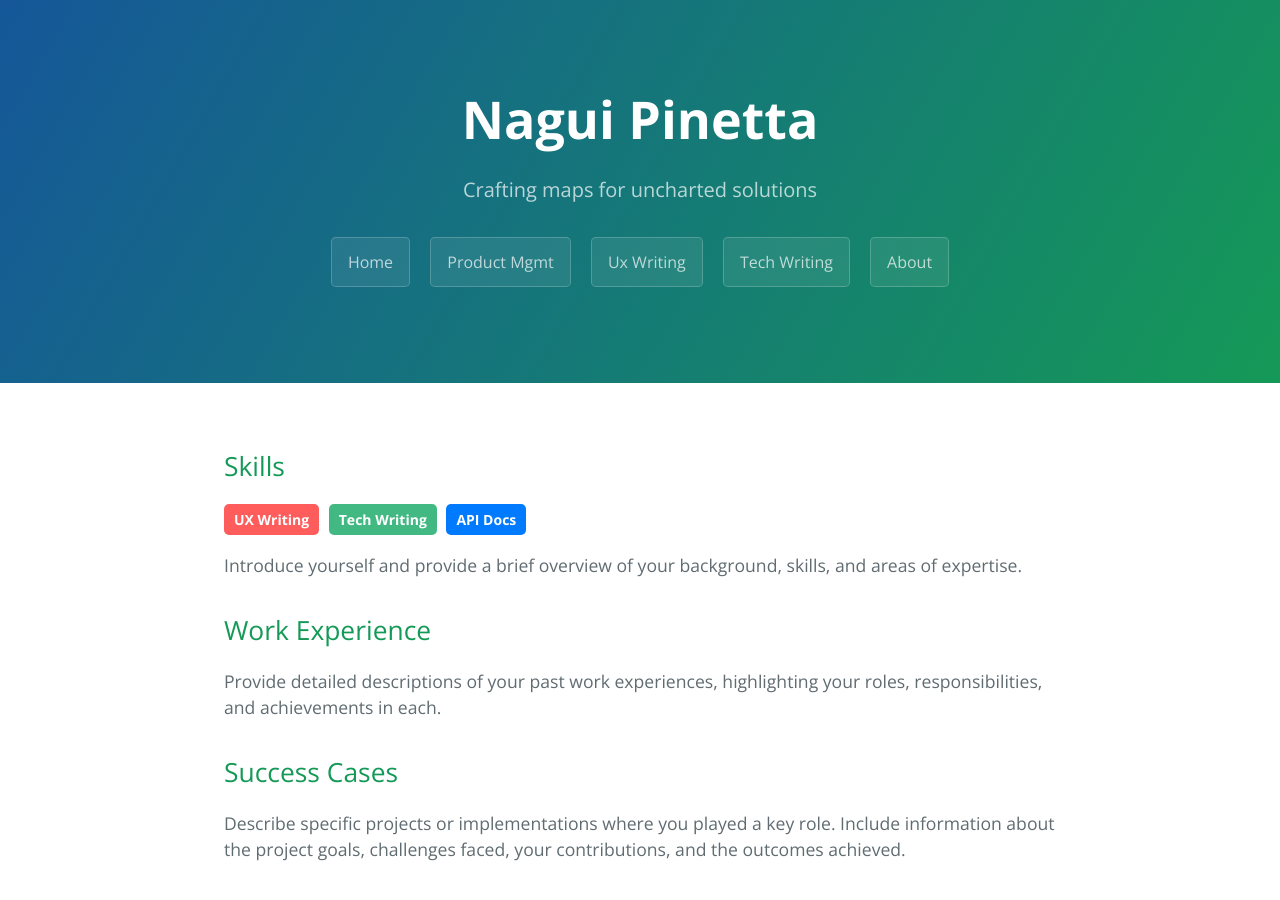
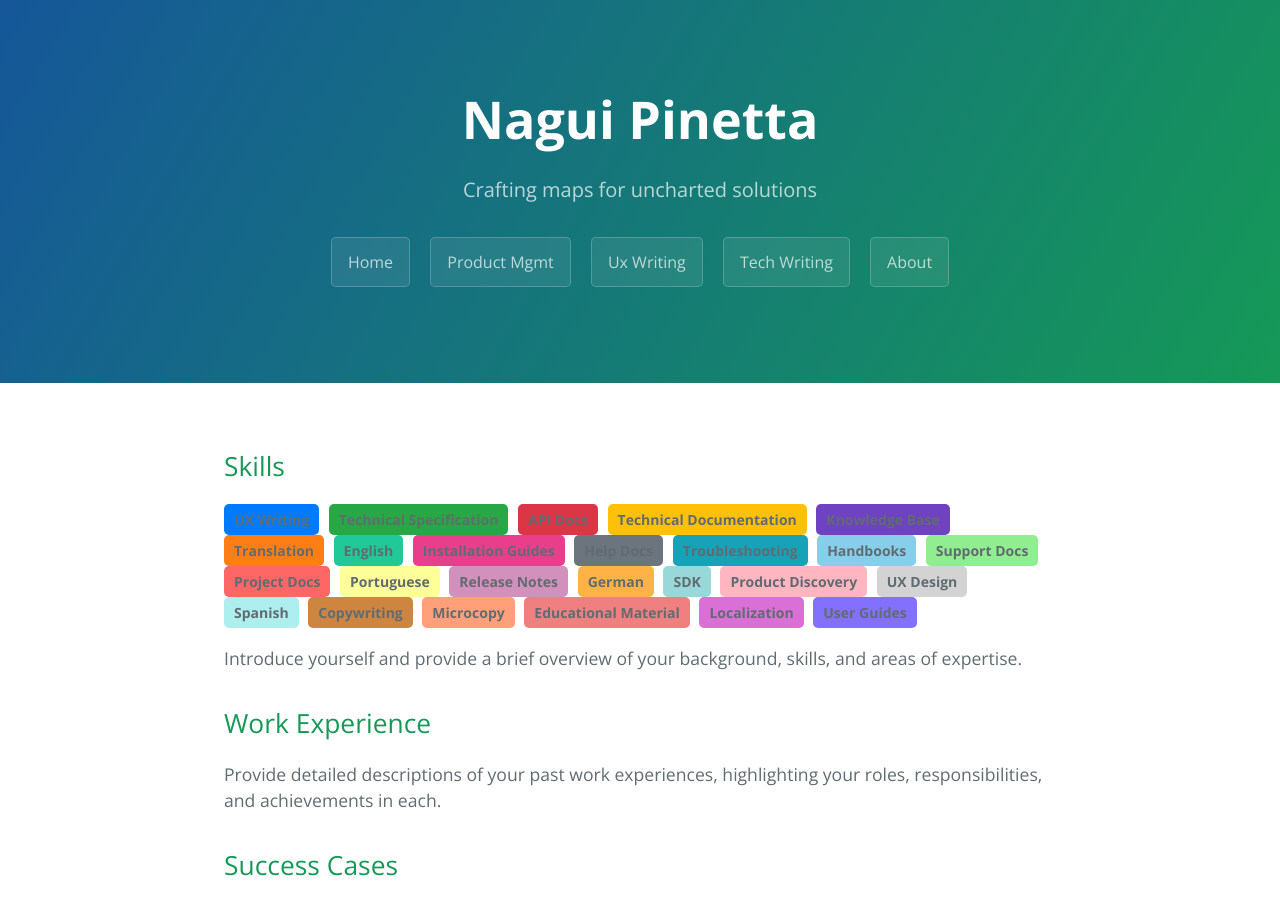
Before and after one commit to BigStepIdiomas/bigstepidiomas.github.io, a Jekyll site: the page built from index.md, in a window 1280 px wide and 900 px high. Built offline with Jekyll 4.4.1, drawn with Linux system fonts in a browser that asks for light colours.

Commit message:
commit - adding tag css and html to index.md

```diff
--- a/index.md
+++ b/index.md
@@ -31,9 +31,32 @@ layout: default
 
 ## Skills
 
-<span class="tag tag-red">UX Writing</span>
-<span class="tag tag-green">Tech Writing</span>
-<span class="tag tag-blue">API Docs</span>
+<span class="tag" style="background-color: #007bff;">UX Writing</span>
+<span class="tag" style="background-color: #28a745;">Technical Specification</span>
+<span class="tag" style="background-color: #dc3545;">API Docs</span>
+<span class="tag" style="background-color: #ffc107;">Technical Documentation</span>
+<span class="tag" style="background-color: #6f42c1;">Knowledge Base</span>
+<span class="tag" style="background-color: #fd7e14;">Translation</span>
+<span class="tag" style="background-color: #20c997;">English</span>
+<span class="tag" style="background-color: #e83e8c;">Installation Guides</span>
+<span class="tag" style="background-color: #6c757d;">Help Docs</span>
+<span class="tag" style="background-color: #17a2b8;">Troubleshooting</span>
+<span class="tag" style="background-color: #87ceeb;">Handbooks</span>
+<span class="tag" style="background-color: #90ee90;">Support Docs</span>
+<span class="tag" style="background-color: #ff6666;">Project Docs</span>
+<span class="tag" style="background-color: #ffff99;">Portuguese</span>
+<span class="tag" style="background-color: #d291bc;">Release Notes</span>
+<span class="tag" style="background-color: #ffb347;">German</span>
+<span class="tag" style="background-color: #98d8d8;">SDK</span>
+<span class="tag" style="background-color: #ffb6c1;">Product Discovery</span>
+<span class="tag" style="background-color: #d3d3d3;">UX Design</span>
+<span class="tag" style="background-color: #afeeee;">Spanish</span>
+<span class="tag" style="background-color: #cd853f;">Copywriting</span>
+<span class="tag" style="background-color: #ffa07a;">Microcopy</span>
+<span class="tag" style="background-color: #f08080;">Educational Material</span>
+<span class="tag" style="background-color: #da70d6;">Localization</span>
+<span class="tag" style="background-color: #8470ff;">User Guides</span>
+
 
 
 Introduce yourself and provide a brief overview of your background, skills, and areas of expertise.
```
